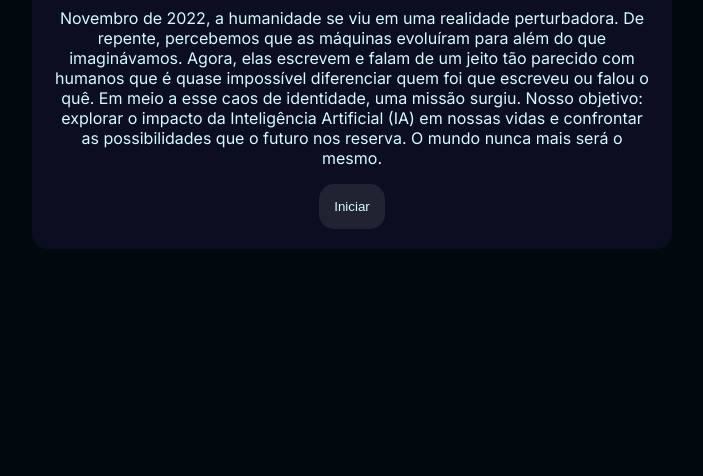
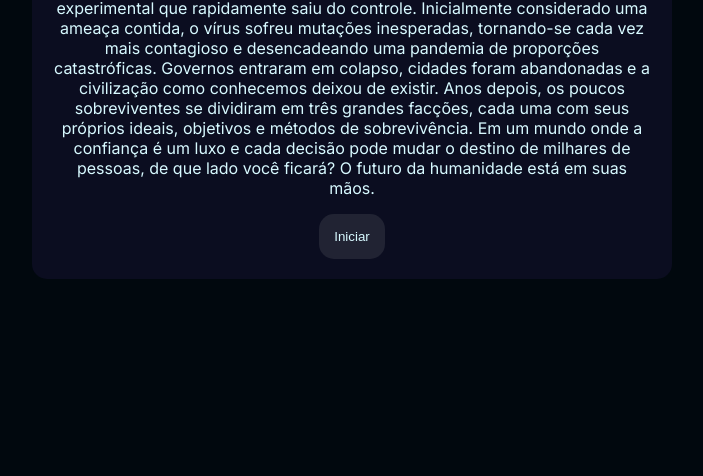
Before and after one commit to passoscaio/Epidemia-desconhecida, a plain HTML site: page index.html in a window 1280 px wide. Shown: the part 324-800 px from the top of the page, without its empty margins (288-991 px from the left). Drawn offline with Linux system fonts and the light colour scheme.

Commit message:
Alteração do texto inicial

```diff
--- a/index.html
+++ b/index.html
@@ -20,16 +20,27 @@
         <div class="tela-inicial">
 
             <p>
-                Novembro de 2022, a humanidade se viu em uma realidade perturbadora.
-                De repente, percebemos que as máquinas evoluíram para além do que imaginávamos.
-                Agora, elas escrevem e falam de um jeito tão parecido com humanos que é quase
-                impossível diferenciar quem foi que escreveu ou falou o quê.
+                Em uma tentativa de desenvolver uma arma biológica,
+                a China criou um vírus experimental que rapidamente
+                saiu do controle.
 
-                Em meio a esse caos de identidade, uma missão surgiu.
-                Nosso objetivo: explorar o impacto da Inteligência Artificial (IA)
-                em nossas vidas e confrontar as possibilidades que o futuro nos reserva.
+                Inicialmente considerado uma ameaça contida, o vírus
+                sofreu mutações inesperadas, tornando-se cada vez mais
+                contagioso e desencadeando uma pandemia de proporções
+                catastróficas.
 
-                O mundo nunca mais será o mesmo.
+                Governos entraram em colapso, cidades foram abandonadas
+                e a civilização como conhecemos deixou de existir.
+
+                Anos depois, os poucos sobreviventes se dividiram em
+                três grandes facções, cada uma com seus próprios ideais,
+                objetivos e métodos de sobrevivência.
+
+                Em um mundo onde a confiança é um luxo e cada decisão
+                pode mudar o destino de milhares de pessoas, de que lado
+                você ficará?
+
+                O futuro da humanidade está em suas mãos.
             </p>
 
             <button class="iniciar-btn">Iniciar</button>
@@ -53,5 +64,4 @@
     <script type="module" src="js/script.js"></script>
 
 </body>
-
 </html>
```
